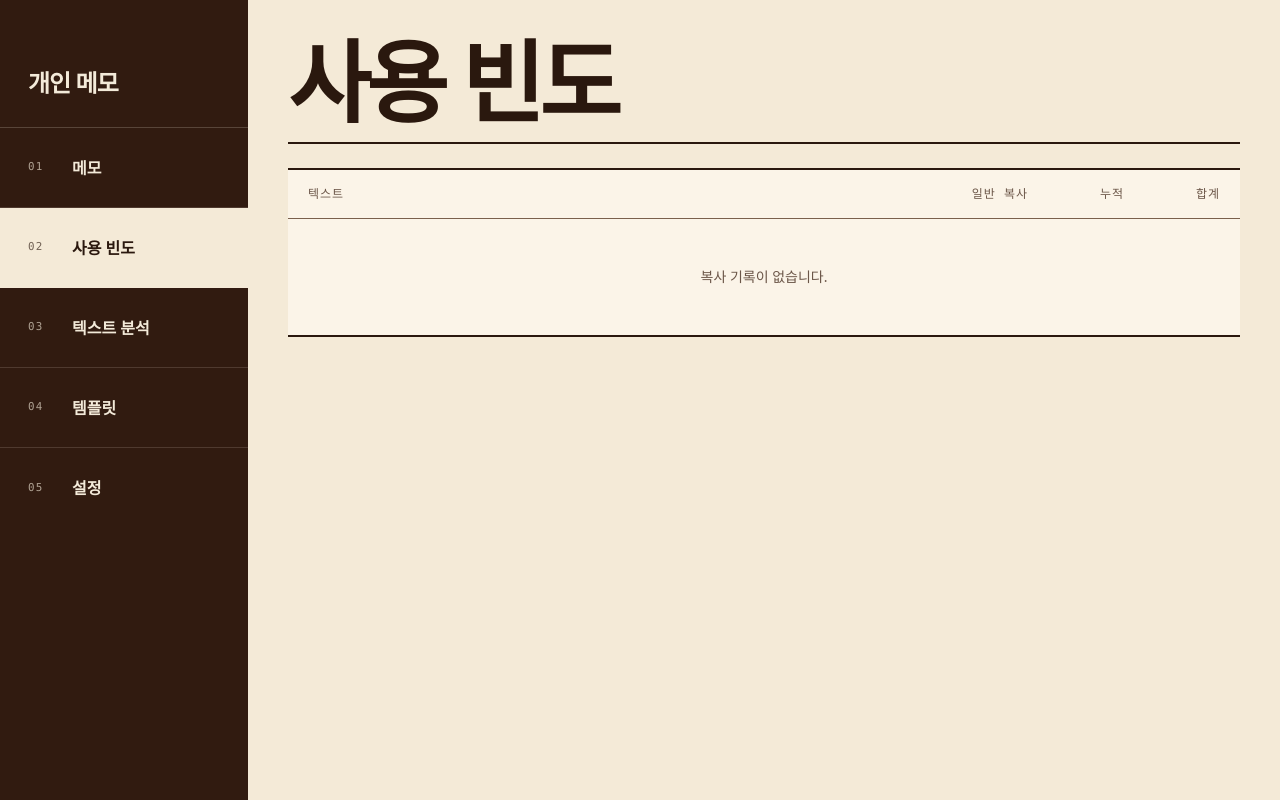
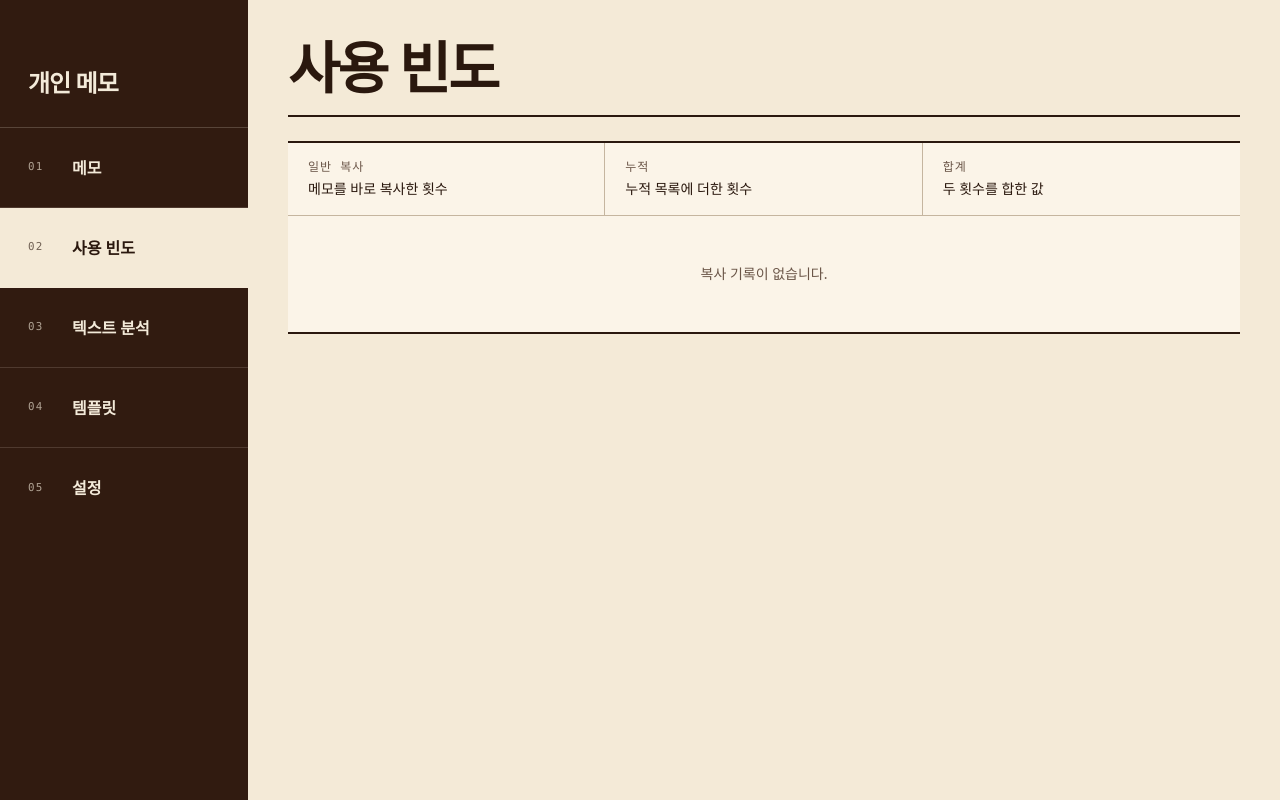
Before and after one commit to nwleedev/nwleedev, a Next.js app in the folder apps/notes/: page /usage in a window 1280 px wide. Built offline with nearby package versions, Linux system fonts and the light colour scheme.

Commit message:
fix(notes): give the notes workspace full width
The notes workspace should preserve horizontal room while auxiliary pages need denser headings and reflow-safe summaries.

메모 작업 영역의 가로 공간 확보와 보조 화면의 조밀한 제목 및 작은 화면 재배치 반영

```diff
--- a/apps/notes/src/_app/ui/ApplicationFrame.tsx
+++ b/apps/notes/src/_app/ui/ApplicationFrame.tsx
@@ -1,8 +1,14 @@
+"use client"
+
+import { usePathname } from "next/navigation"
 import type { PropsWithChildren } from "react"
 
 import { ApplicationNavigation } from "./navigation"
 
 export function ApplicationFrame({ children }: PropsWithChildren) {
+  const pathname = usePathname()
+  const navigationPlacement = pathname === "/" ? "top" : "side"
+
   return (
     <>
       <a
@@ -11,8 +17,18 @@ export function ApplicationFrame({ children }: PropsWithChildren) {
       >
         본문으로 이동
       </a>
-      <div className="min-h-screen lg:grid lg:grid-cols-[15.5rem_minmax(0,1fr)]">
-        <ApplicationNavigation />
+      <div
+        className={
+          navigationPlacement === "side"
+            ? "min-h-screen lg:grid lg:grid-cols-[15.5rem_minmax(0,1fr)]"
+            : "min-h-screen"
+        }
+      >
+        <ApplicationNavigation
+          key={navigationPlacement}
+          pathname={pathname}
+          placement={navigationPlacement}
+        />
         <div className="min-w-0">{children}</div>
       </div>
     </>
--- a/apps/notes/src/_pages/analysis/ui/AnalysisStartPage.tsx
+++ b/apps/notes/src/_pages/analysis/ui/AnalysisStartPage.tsx
@@ -36,6 +36,7 @@ export function AnalysisStartPage() {
             분석 실행
           </Button>
         }
+        density="compact"
         title="텍스트 분석"
       />
       <section className="mt-6 min-h-[32rem] border border-line bg-surface p-5 sm:p-7">
--- a/apps/notes/src/_pages/notes/ui/AccumulatorWorkspace.tsx
+++ b/apps/notes/src/_pages/notes/ui/AccumulatorWorkspace.tsx
@@ -82,6 +82,8 @@ function AccumulatorPanelContent({
 }
 
 export function AccumulatorWorkspace({ children }: PropsWithChildren) {
+  const accumulatorCount = 0
+  const accumulatorCountText = `${accumulatorCount.toLocaleString("ko-KR")}개`
   const [open, setOpen] = useState(false)
   const container = useRef<HTMLElement>(null)
   const dialog = useRef<HTMLDialogElement>(null)
@@ -132,6 +134,7 @@ export function AccumulatorWorkspace({ children }: PropsWithChildren) {
       <PageHeading
         action={
           <Button
+            aria-label={`누적 텍스트 ${accumulatorCountText}`}
             aria-controls={
               inline ? (open ? INLINE_PANEL_ID : undefined) : MODAL_PANEL_ID
             }
@@ -140,7 +143,13 @@ export function AccumulatorWorkspace({ children }: PropsWithChildren) {
             ref={trigger}
             tone="quiet"
           >
-            누적 텍스트 <span aria-hidden="true">0</span>
+            <span>누적 텍스트</span>
+            <span
+              aria-hidden="true"
+              className="inline-flex min-w-9 items-center justify-center rounded-full bg-ink px-2 py-0.5 font-mono text-xs tabular-nums text-canvas"
+            >
+              {accumulatorCountText}
+            </span>
           </Button>
         }
         title="메모"
--- a/apps/notes/src/_pages/settings/ui/SettingsStartPage.tsx
+++ b/apps/notes/src/_pages/settings/ui/SettingsStartPage.tsx
@@ -15,7 +15,7 @@ export function SettingsStartPage() {
       className="min-h-screen px-4 py-7 sm:px-7 sm:py-10 xl:px-10"
       id="main-content"
     >
-      <PageHeading title="설정" />
+      <PageHeading density="compact" title="설정" />
       <section className="mt-6 border-y-2 border-ink bg-surface px-5 py-6 sm:px-7">
         {"preferences" in preferences ? (
           <div>
--- a/apps/notes/src/_pages/templates/ui/TemplatesStartPage.tsx
+++ b/apps/notes/src/_pages/templates/ui/TemplatesStartPage.tsx
@@ -6,7 +6,7 @@ export function TemplatesStartPage() {
       className="min-h-screen px-4 py-7 sm:px-7 sm:py-10 xl:px-10"
       id="main-content"
     >
-      <PageHeading title="템플릿" />
+      <PageHeading density="compact" title="템플릿" />
       <section className="mt-6 grid min-h-[32rem] place-items-center border border-line bg-surface p-6">
         <p className="text-sm text-soft-ink">템플릿이 없습니다.</p>
       </section>
--- a/apps/notes/src/_pages/usage/ui/UsageStartPage.tsx
+++ b/apps/notes/src/_pages/usage/ui/UsageStartPage.tsx
@@ -1,4 +1,10 @@
 import { PageHeading } from "@/shared/ui/page-heading"
+
+const usageMetrics = [
+  { description: "메모를 바로 복사한 횟수", label: "일반 복사" },
+  { description: "누적 목록에 더한 횟수", label: "누적" },
+  { description: "두 횟수를 합한 값", label: "합계" },
+] as const
 
 export function UsageStartPage() {
   return (
@@ -6,34 +12,34 @@ export function UsageStartPage() {
       className="min-h-screen px-4 py-7 sm:px-7 sm:py-10 xl:px-10"
       id="main-content"
     >
-      <PageHeading title="사용 빈도" />
-      <div className="mt-6 overflow-x-auto border-y-2 border-ink bg-surface">
-        <table className="w-full min-w-[42rem] border-collapse text-left">
-          <thead className="border-b border-line-strong font-mono text-xs tracking-[0.08em] text-soft-ink">
-            <tr>
-              <th className="px-5 py-4 font-medium" scope="col">
-                텍스트
-              </th>
-              <th className="w-28 px-5 py-4 text-right font-medium" scope="col">
-                일반 복사
-              </th>
-              <th className="w-24 px-5 py-4 text-right font-medium" scope="col">
-                누적
-              </th>
-              <th className="w-24 px-5 py-4 text-right font-medium" scope="col">
-                합계
-              </th>
-            </tr>
-          </thead>
-          <tbody>
-            <tr>
-              <td className="px-5 py-12 text-center text-sm text-soft-ink" colSpan={4}>
-                복사 기록이 없습니다.
-              </td>
-            </tr>
-          </tbody>
-        </table>
-      </div>
+      <PageHeading density="compact" title="사용 빈도" />
+      <section
+        aria-labelledby="usage-metrics-heading"
+        className="mt-6 border-y-2 border-ink bg-surface"
+      >
+        <h2 className="sr-only" id="usage-metrics-heading">
+          복사 횟수 기준
+        </h2>
+        <dl className="grid divide-y divide-line sm:grid-cols-3 sm:divide-x sm:divide-y-0">
+          {usageMetrics.map((metric) => (
+            <div className="px-5 py-4" key={metric.label}>
+              <dt className="font-mono text-xs tracking-[0.08em] text-soft-ink">
+                {metric.label}
+              </dt>
+              <dd className="mt-1 text-sm font-medium text-ink">
+                {metric.description}
+              </dd>
+            </div>
+          ))}
+        </dl>
+        <p
+          aria-live="polite"
+          className="border-t border-line px-5 py-12 text-center text-sm text-soft-ink"
+          role="status"
+        >
+          복사 기록이 없습니다.
+        </p>
+      </section>
     </main>
   )
 }
--- a/apps/notes/src/shared/ui/page-heading/PageHeading.tsx
+++ b/apps/notes/src/shared/ui/page-heading/PageHeading.tsx
@@ -2,13 +2,26 @@ import type { ReactNode } from "react"
 
 type PageHeadingProps = {
   action?: ReactNode
+  density?: "compact" | "display"
   title: string
 }
 
-export function PageHeading({ action, title }: PageHeadingProps) {
+const titleClassNames = {
+  compact:
+    "text-[clamp(2.35rem,4.4vw,4rem)] leading-[0.98] tracking-[-0.045em]",
+  display: "text-[clamp(2.6rem,7vw,5.8rem)] leading-[0.92] tracking-[-0.055em]",
+} as const
+
+export function PageHeading({
+  action,
+  density = "display",
+  title,
+}: PageHeadingProps) {
   return (
     <header className="flex flex-wrap items-end justify-between gap-5 border-b-2 border-ink pb-5">
-      <h1 className="font-display text-[clamp(2.6rem,7vw,5.8rem)] font-semibold leading-[0.92] tracking-[-0.055em] text-ink">
+      <h1
+        className={`font-display font-semibold text-ink ${titleClassNames[density]}`}
+      >
         {title}
       </h1>
       {action ? <div className="pb-1">{action}</div> : null}
```
Also changed, not shown: apps/notes/src/_app/ui/navigation/ApplicationNavigation.tsx (+101 -30 lines).
